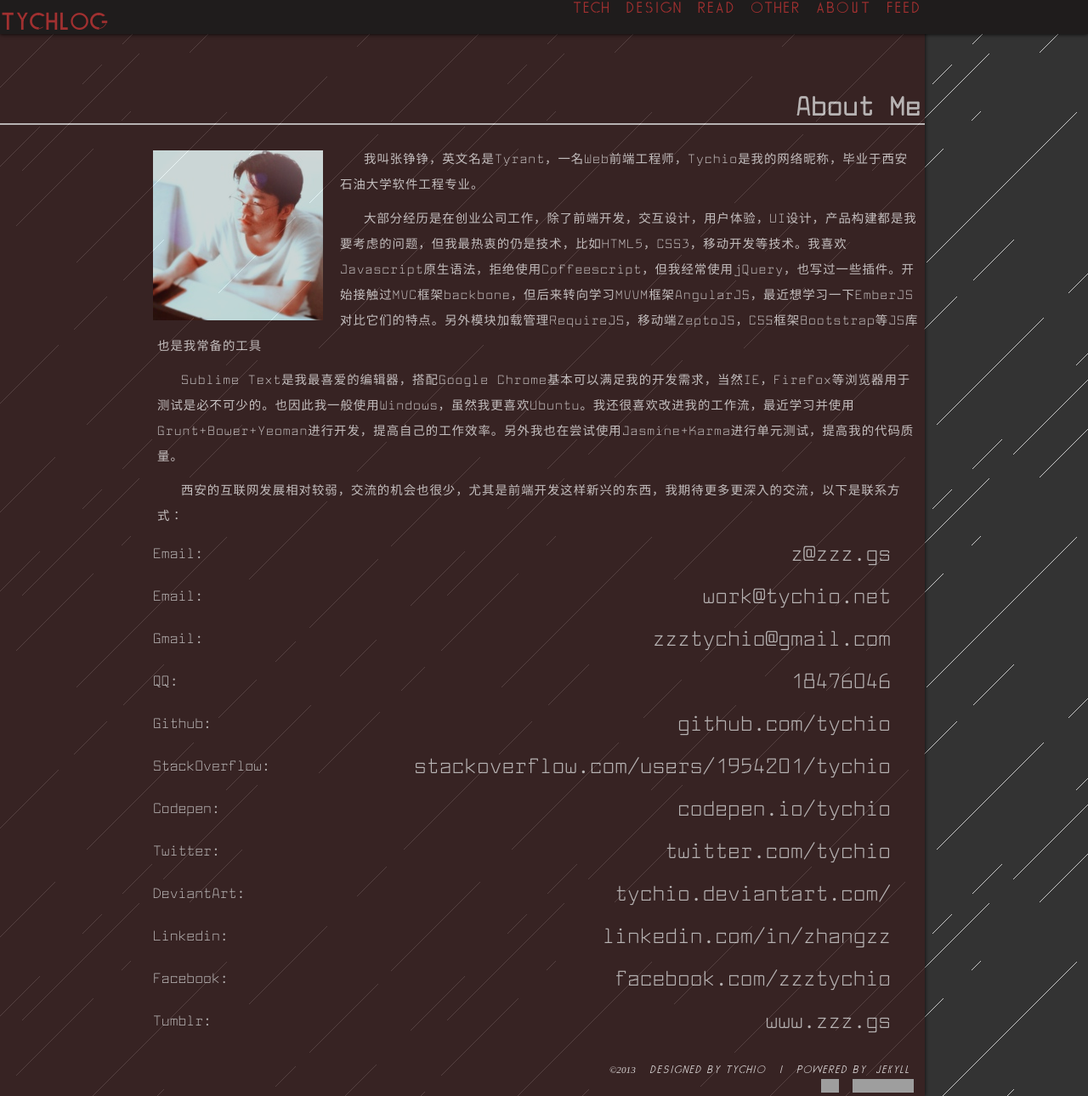
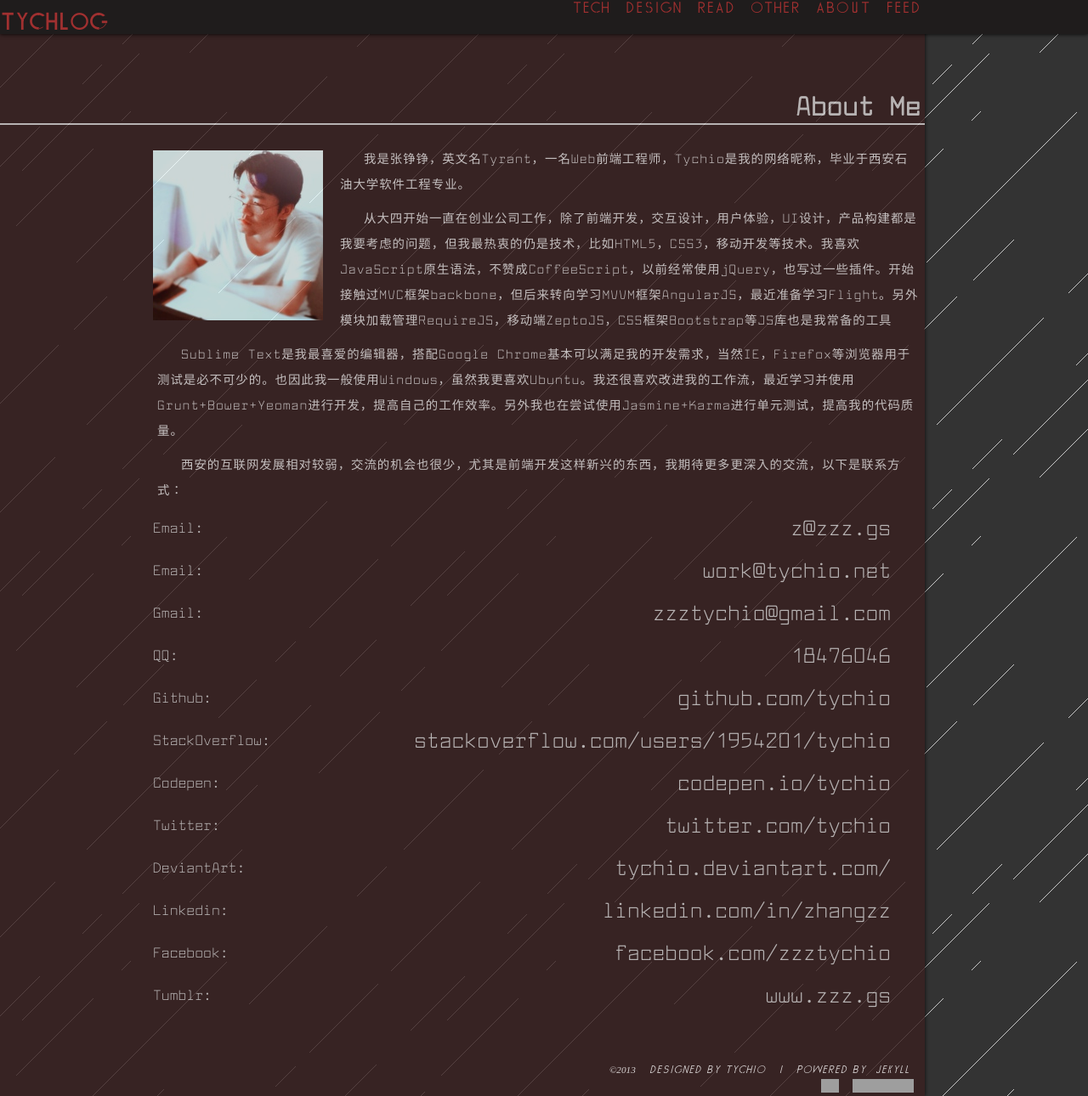
Before and after one commit to tychio/old_blog, a Jekyll site: the page built from about.html, in a window 1280 px wide and 1290 px high. Shown: the whole window at 85% size. Built offline with Jekyll 4.4.1, drawn with Linux system fonts in a browser that asks for light colours; Markdown is read by kramdown in place of the engine named in the settings; grey boxes are pictures that could not be loaded.

Commit message:
change about me

```diff
--- a/about.html
+++ b/about.html
@@ -5,8 +5,8 @@
 <dd>
     <article>
         <img src="/img/Avatar.jpg" alt="zzz">
-        <p>我叫张铮铮，英文名是Tyrant，一名Web前端工程师，Tychio是我的网络昵称，毕业于西安石油大学软件工程专业。</p>
-        <p>大部分经历是在创业公司工作，除了前端开发，交互设计，用户体验，UI设计，产品构建都是我要考虑的问题，但我最热衷的仍是技术，比如HTML5，CSS3，移动开发等技术。我喜欢Javascript原生语法，拒绝使用Coffeescript，但我经常使用jQuery，也写过一些插件。开始接触过MVC框架backbone，但后来转向学习MVVM框架AngularJS，最近想学习一下EmberJS对比它们的特点。另外模块加载管理RequireJS，移动端ZeptoJS，CSS框架Bootstrap等JS库也是我常备的工具</p>
+        <p>我是张铮铮，英文名Tyrant，一名Web前端工程师，Tychio是我的网络昵称，毕业于西安石油大学软件工程专业。</p>
+        <p>从大四开始一直在创业公司工作，除了前端开发，交互设计，用户体验，UI设计，产品构建都是我要考虑的问题，但我最热衷的仍是技术，比如HTML5，CSS3，移动开发等技术。我喜欢JavaScript原生语法，不赞成CoffeeScript，以前经常使用jQuery，也写过一些插件。开始接触过MVC框架backbone，但后来转向学习MVVM框架AngularJS，最近准备学习Flight。另外模块加载管理RequireJS，移动端ZeptoJS，CSS框架Bootstrap等JS库也是我常备的工具</p>
         <p>Sublime Text是我最喜爱的编辑器，搭配Google Chrome基本可以满足我的开发需求，当然IE，Firefox等浏览器用于测试是必不可少的。也因此我一般使用Windows，虽然我更喜欢Ubuntu。我还很喜欢改进我的工作流，最近学习并使用Grunt+Bower+Yeoman进行开发，提高自己的工作效率。另外我也在尝试使用Jasmine+Karma进行单元测试，提高我的代码质量。</p>
         <p>西安的互联网发展相对较弱，交流的机会也很少，尤其是前端开发这样新兴的东西，我期待更多更深入的交流，以下是联系方式：</p>
     </article>
```
